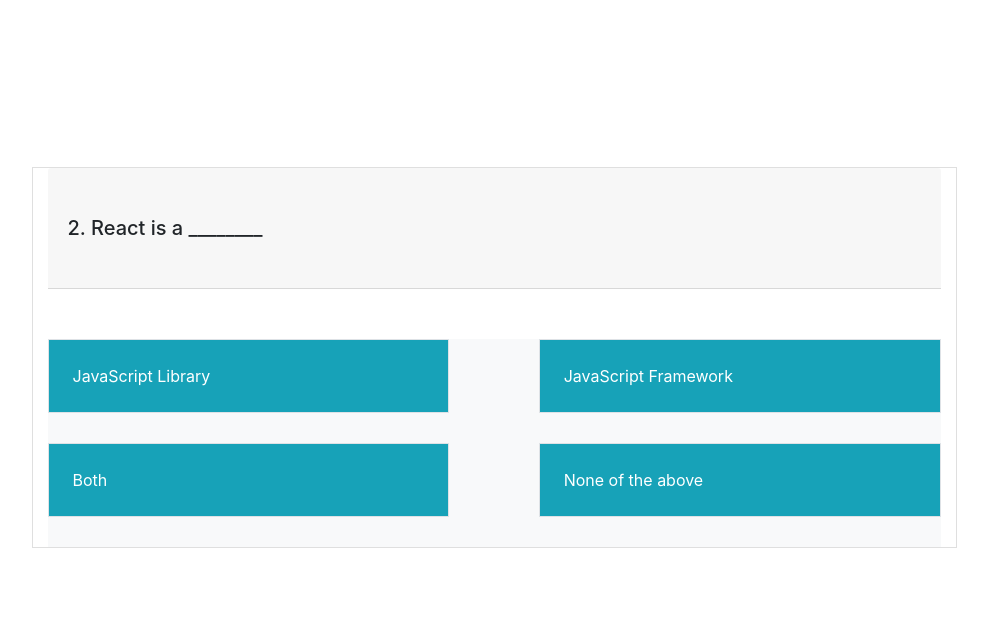
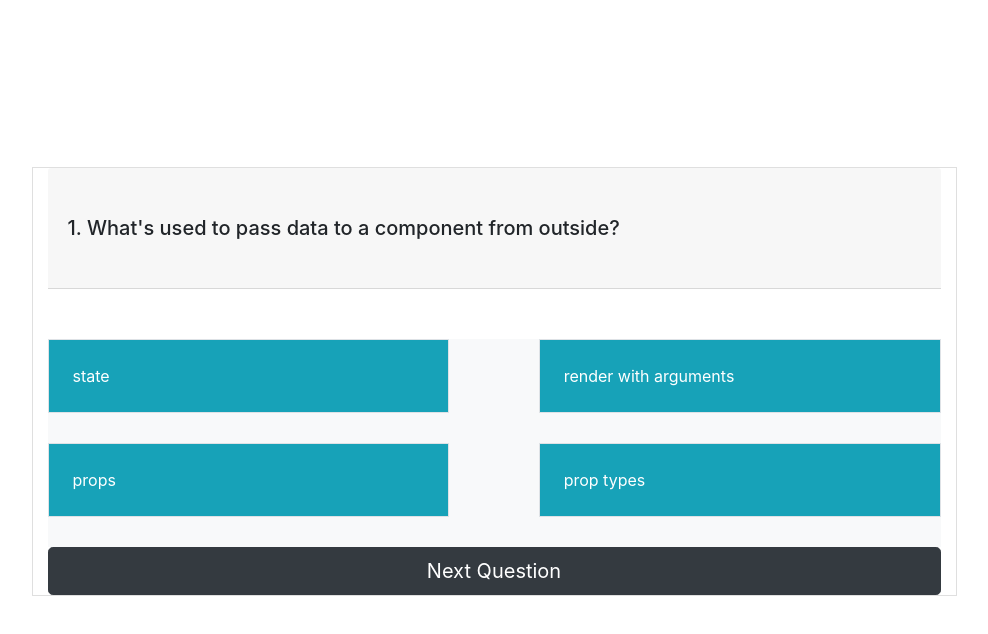
Before and after one commit to Sushmitha-93/React-QuizApp, a React (Create React App) app: page / in a window 1280 px wide. Both pictures are taken after a click on the element "state". Shown: the top 634 px of the page, without its empty margins (146-1134 px from the left). Built offline with nearby package versions, Linux system fonts and the light colour scheme.

Commit message:
Next Question component

```diff
--- a/src/App.css
+++ b/src/App.css
@@ -18,3 +18,9 @@
   margin-bottom: 30px;
   cursor: pointer;
 }
+.correctOption {
+  background-color: #00cc00 !important;
+}
+.wrongOption {
+  background-color: #ff1a1a !important;
+}
--- a/src/App.js
+++ b/src/App.js
@@ -2,6 +2,7 @@
 //import "./App.css";
 import data from "./data/quiz";
 import Options from "./components/options";
+import NextQuestion from "./components/nextQuestion";
 
 //replacing sfc with class component
 class App extends Component {
@@ -11,7 +12,8 @@
     answer: 0,
     totalQues: data.length,
     score: 0,
-    qn: -1 //current question index
+    qn: -1, //current question index
+    isAnswered: false
   };
 
   setNextQuesData = () => {
@@ -21,7 +23,8 @@
       question: data[qn].question,
       options: [...data[qn].options],
       answer: data[qn].answer,
-      qn: qn
+      qn: qn,
+      isAnswered: false
     });
   };
 
@@ -30,8 +33,10 @@
   }
 
   increaseScore = () => {
-    this.setState({ score: this.state.score + 1 });
-    console.log("Score:", this.state.score);
+    let score = this.state.score;
+    score++;
+    this.setState({ score });
+    console.log("state score:", this.state.score); // shows score to be one less than actual score: need to research
   };
 
   checkAnswer = option => {
@@ -39,18 +44,11 @@
     return option === data[qn].answer ? true : false;
   };
 
-  handleOnClick = option => {
-    console.log(option);
-
+  handleOnOptionClick = option => {
     const answer = this.checkAnswer(option);
     console.log(answer);
-
-    if (this.state.qn + 1 < this.state.totalQues) {
-      if (answer) {
-        this.increaseScore();
-      }
-      this.setNextQuesData();
-    }
+    if (!this.state.isAnswered) if (answer) this.increaseScore();
+    this.setState({ isAnswered: true });
   };
   render() {
     return (
@@ -59,7 +57,15 @@
           <h5 className="card-header">
             {this.state.qn + 1}. {this.state.question}
           </h5>
-          <Options options={this.state.options} onClick={this.handleOnClick} />
+          <Options
+            options={this.state.options}
+            onClick={this.handleOnOptionClick}
+            onCheckAnswer={this.checkAnswer}
+          />
+          <NextQuestion
+            onClick={this.setNextQuesData}
+            collapse={this.state.isAnswered}
+          />
         </div>
       </div>
     );
--- /dev/null
+++ b/src/components/nextQuestion.jsx
@@ -0,0 +1,19 @@
+import React from "react";
+
+const NextQuestion = props => {
+  return (
+    <button
+      onClick={() => {
+        props.onClick();
+      }}
+      type="button"
+      className={
+        props.collapse ? "btn btn-dark btn-lg" : "btn btn-dark btn-lg collapse"
+      }
+    >
+      Next Question
+    </button>
+  );
+};
+
+export default NextQuestion;
--- a/src/components/options.jsx
+++ b/src/components/options.jsx
@@ -10,7 +10,7 @@
           onClick={() => {
             props.onClick(0);
           }}
-          className="p-4 bg-info border option"
+          className={setClassName()}
         >
           {options[0]}
         </div>
@@ -18,7 +18,7 @@
           onClick={() => {
             props.onClick(1);
           }}
-          className="p-4 bg-info border option"
+          className={setClassName()}
         >
           {options[1]}
         </div>
@@ -26,7 +26,7 @@
           onClick={() => {
             props.onClick(2);
           }}
-          className="p-4 bg-info border option"
+          className={setClassName()}
         >
           {options[2]}
         </div>
@@ -34,7 +34,7 @@
           onClick={() => {
             props.onClick(3);
           }}
-          className="p-4 bg-info border option"
+          className={setClassName()}
         >
           {options[3]}
         </div>
@@ -43,4 +43,8 @@
   );
 };
 
+function setClassName() {
+  return "p-4 bg-info border option";
+}
+
 export default Options;
```
